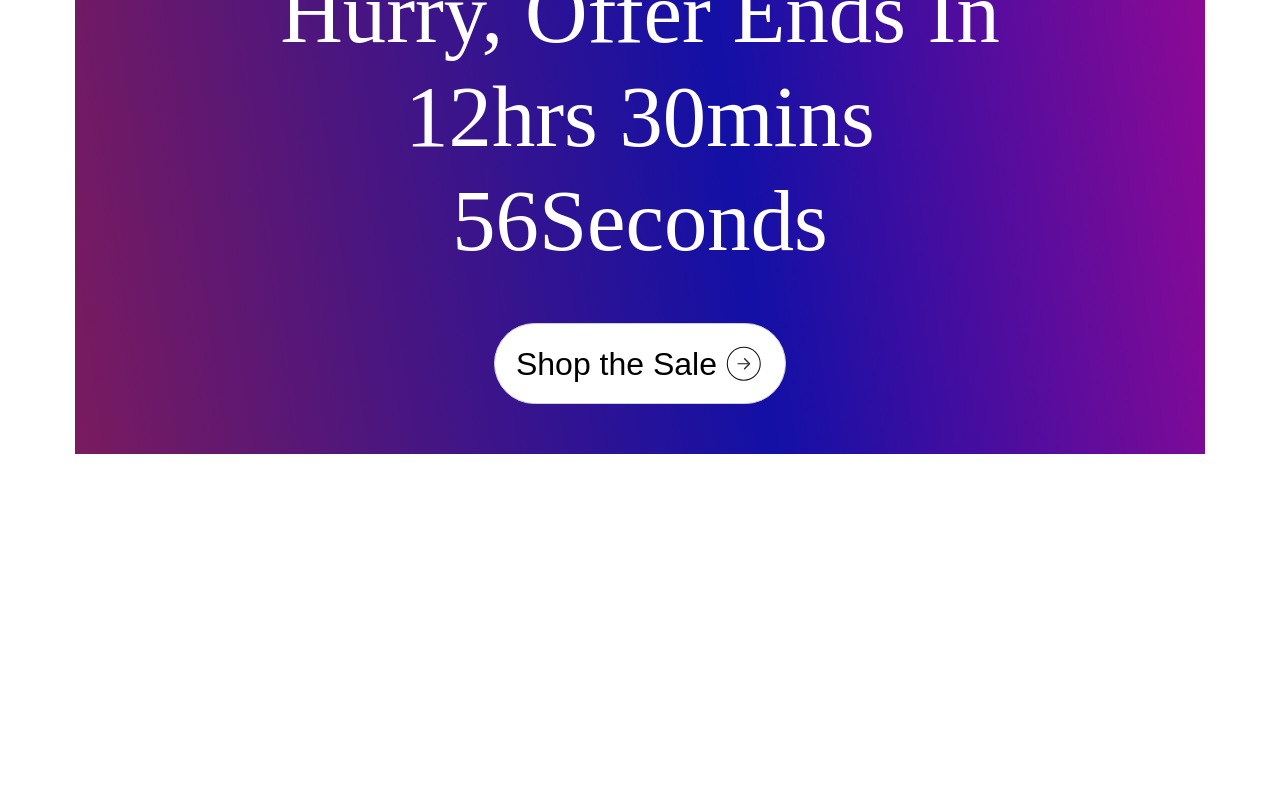
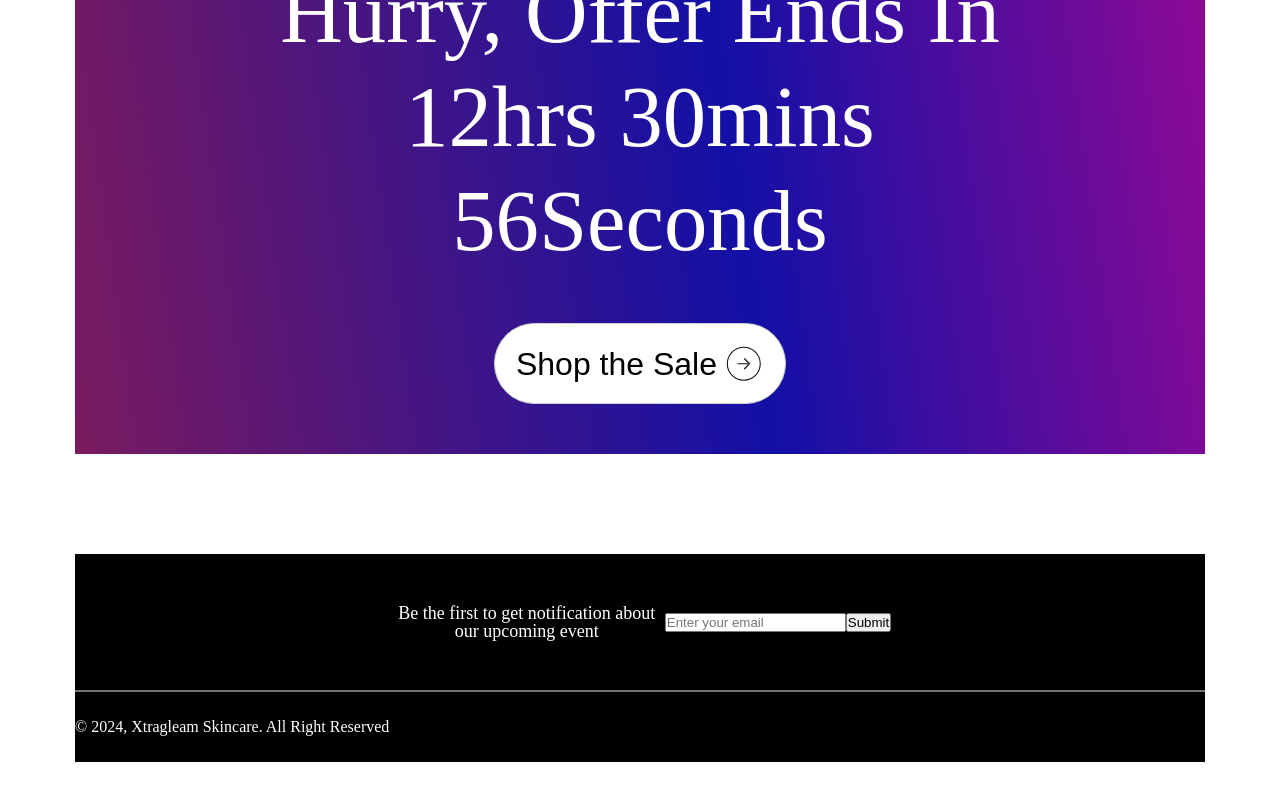
Before and after one commit to kevalmehta17/React-desing, a React (Vite) app: page / in a window 1280 px wide. Shown: the part 4081-4881 px from the top of the page. Before the commit the page ends 4585 px from the top, so only its background shows below. Built offline with nearby package versions, Linux system fonts and the light colour scheme.

Commit message:
footer in working

```diff
--- a/src/pages/Home.tsx
+++ b/src/pages/Home.tsx
@@ -1,5 +1,6 @@
 import AboutUs from "../sections/AboutUs/AboutUs";
 import BestSeller from "../sections/BestSeller/BestSeller";
+import Footer from "../sections/Footer/Footer";
 import Hero from "../sections/Hero/Hero";
 import Navbar from "../sections/Navbar/Navbar";
 import OfferBanner from "../sections/OfferBanner/OfferBanner";
@@ -15,6 +16,7 @@ const Home = () => {
       <BestSeller />
       <Testimonial />
       <OfferBanner />
+      <Footer />
     </div>
   )
 }
--- /dev/null
+++ b/src/sections/Footer/Footer.module.css
@@ -0,0 +1,33 @@
+.footerSection{
+    display: flex;
+    flex-direction: column;
+    background-color: #000000;
+    color:#FFFFFF;
+}
+
+.subscriptionContainer{
+    display: flex;
+    flex-direction: row;
+    align-items: center;
+    justify-content: center;
+    text-align: center;
+    padding-block:50px;
+    flex-wrap: wrap;
+    /* gap:98px; */
+}
+
+.subscriptionContainer h4{
+    font-weight: 400;
+    color:#FFFFFF;
+    font-size: 18px;
+    line-height: 100%;
+    letter-spacing: 0%;
+    max-width: 276px;
+}
+
+.divider{
+    border: 1px solid #727272
+}
+.copyrightContainer{
+    padding-block: 26px;
+}
--- /dev/null
+++ b/src/sections/Footer/Footer.tsx
@@ -0,0 +1,22 @@
+
+import styles from "./Footer.module.css";
+
+const Footer = () => {
+  return (
+    <div className={styles.footerSection}>
+      {/* Email Subscription */}
+      <div className={styles.subscriptionContainer}>
+        <h4>Be the first to get notification about our upcoming event</h4>
+        <input type="email" placeholder="Enter your email" />
+        <button>Submit</button>
+      </div>
+      <hr className={styles.divider} />
+      {/* CopyRight Section */}
+      <div className={styles.copyrightContainer}>
+        <p>© 2024, Xtragleam Skincare. All Right Reserved</p>
+      </div>
+    </div>
+  )
+}
+
+export default Footer
```
